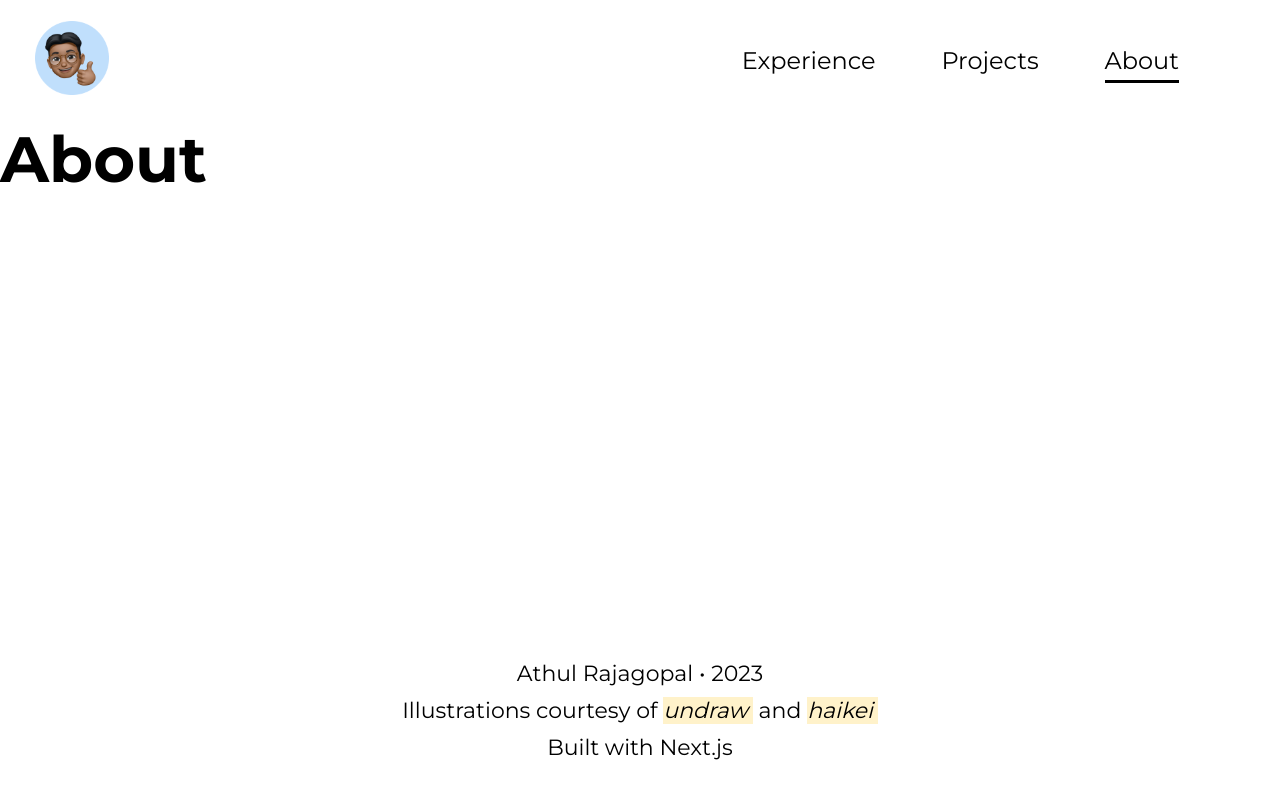
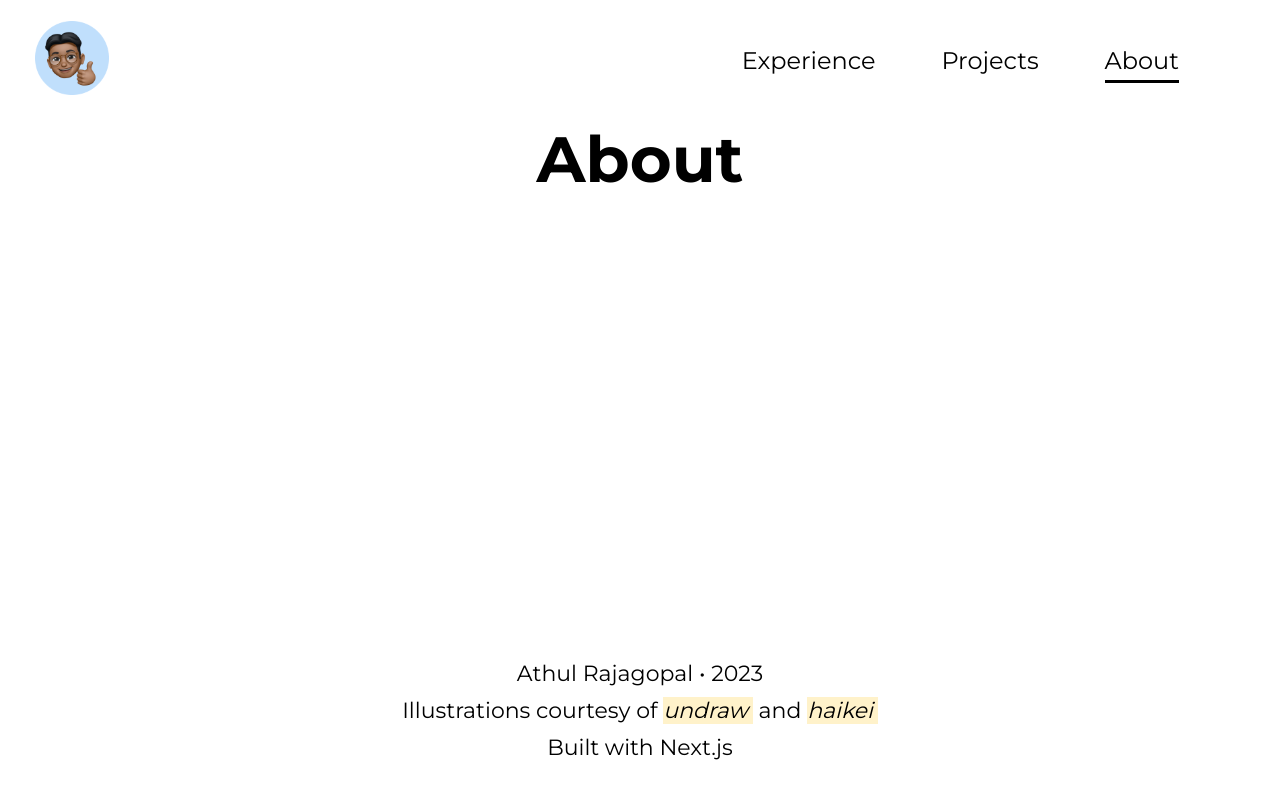
Before and after one commit to rajagoat/athulrajagopal.dev, a Next.js app: page /about in a window 1280 px wide. Built offline with nearby package versions, Linux system fonts and the light colour scheme.

Commit message:
aligned about section header

```diff
--- a/pages/about.js
+++ b/pages/about.js
@@ -1,4 +1,5 @@
 import Head from 'next/head'
+import styles from "../styles/About.module.css";
 
 const About = () => {
     return (
@@ -8,7 +9,9 @@ const About = () => {
                 <meta name="description" content="Portfolio and personal website of Athul Rajagopal - Software Engineering and Commerce student at the University of Calgary." />
                 <link rel="icon" type="image/png" href="/icons/favicon.png" />
             </Head>
-            <h1>About</h1>
+            <main className={styles.about}>
+                <h1>About</h1>
+            </main>
         </>
     );
 }
--- /dev/null
+++ b/styles/About.module.css
@@ -0,0 +1,11 @@
+.about {
+    display: flex;
+    flex-direction: column;
+    align-items: center;
+}
+
+@media screen and (min-width: 500px) {
+    .about>h1 {
+        margin-bottom: 20px;
+    }
+}
```
